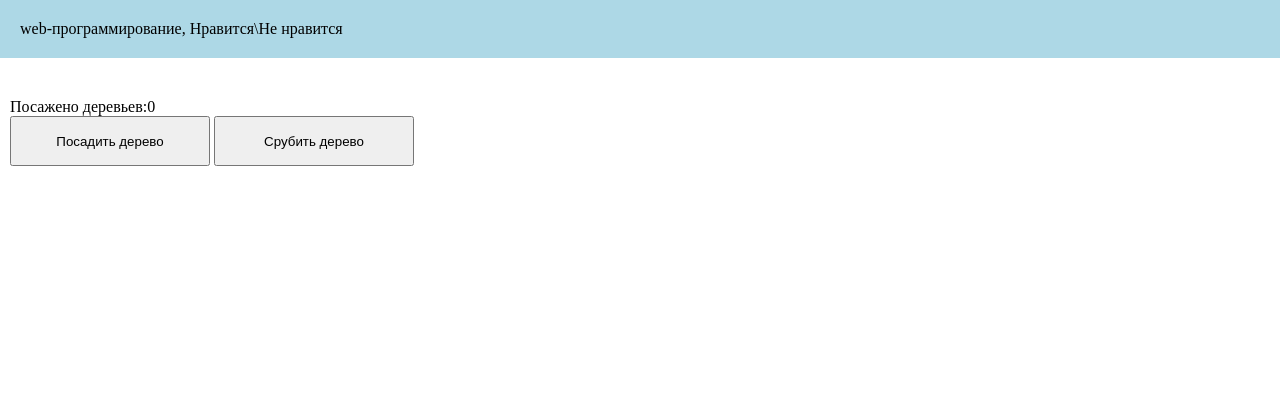
After one commit to neezynie/web-programming-labs-2, a Flask app: page /lab4/tree in a window 1280 px wide. The commit adds this page. Shown: the top 420 px of the page. Run offline with Flask 3, Linux system fonts and the light colour scheme.

Commit message:
Счетчик деревьев

```diff
--- a/lab4.py
+++ b/lab4.py
@@ -80,3 +80,16 @@ def pow():
         return render_template('lab4/pow.html', error='Оба поля не могут быть нулями!')
     result = x1 ** x2
     return render_template('lab4/pow.html', x1=x1, x2=x2, result=result)
+
+tree_count = 0
+@lab4.route('/lab4/tree', methods = ['GET', 'POST'])
+def tree():
+    global tree_count
+    if request.method == 'GET':
+        return render_template('lab4/tree.html', tree_count = tree_count)
+    operation = request.form.get('operation')
+    if operation == 'cut':
+        tree_count -= 1
+    elif operation == 'plant':
+        tree_count += 1
+    return render_template('lab4/tree.html', tree_count = tree_count)
--- a/templates/lab4/lab4.html
+++ b/templates/lab4/lab4.html
@@ -12,6 +12,7 @@
         <li><a href="/lab4/pow-form">Возведение в степень</a></li>
         <li><a href="/lab4/sub-form">Вычитание</a></li>
         <li><a href="/lab4/sum-form">Сумма</a></li>
+        <li><a href="/lab4/tree">Дерево</a></li>
         <li><a href="/index">Вернуться назад</a></li>
     </ol>
 
--- /dev/null
+++ b/templates/lab4/tree.html
@@ -0,0 +1,14 @@
+<link rel="stylesheet" href="{{ url_for('static', filename='lab1/main.css') }}">
+{% extends "base.html" %}
+
+{% block laba %}Нравится\Не нравится{% endblock %}
+
+{% block main %}
+    <div>
+        Посажено деревьев:{{tree_count}}
+    </div>
+    <form method="post">
+        <button name="operation" value="plant">Посадить дерево</button>
+        <button name="operation" value="cut">Срубить дерево</button>
+    </form>
+{% endblock %}
```
